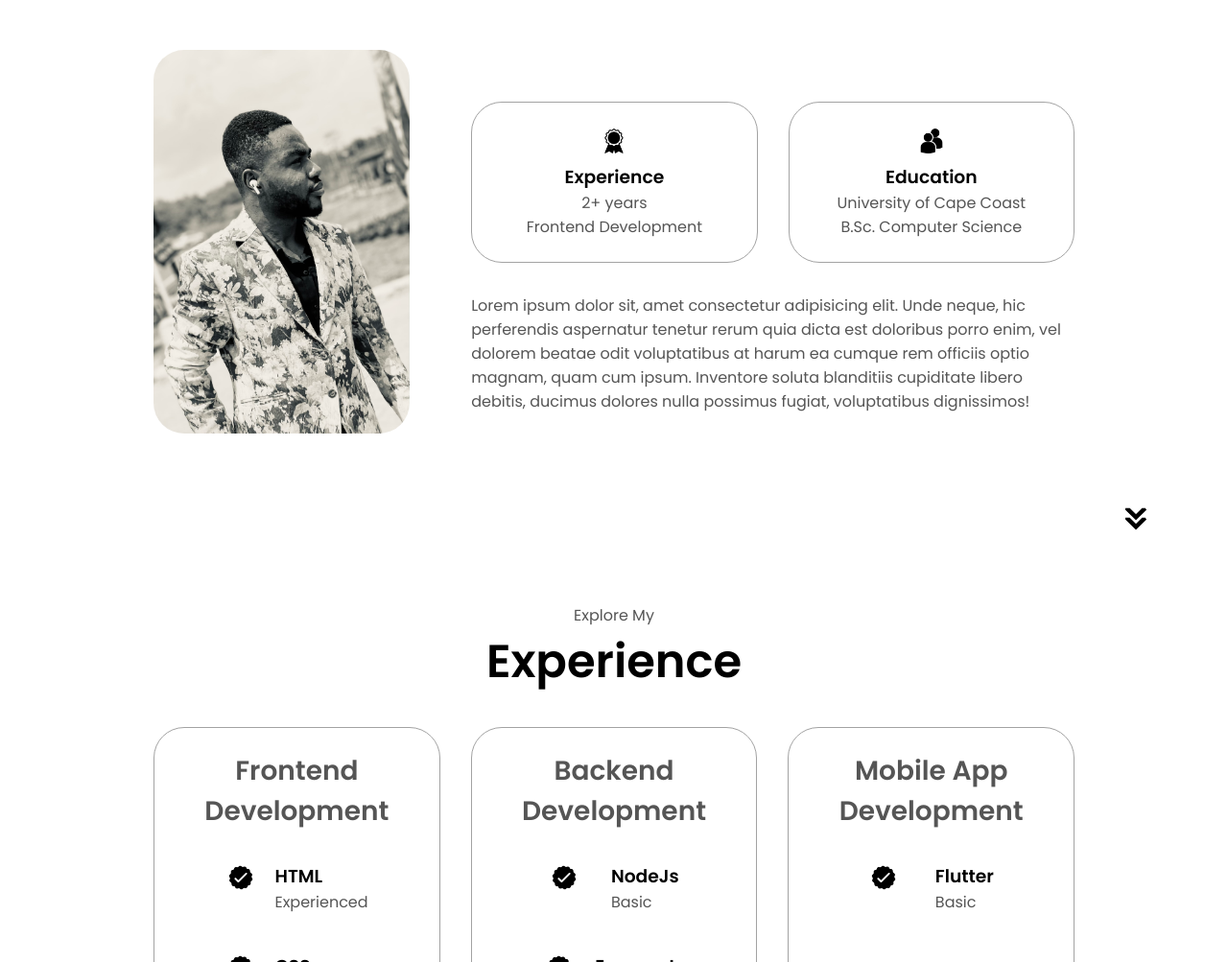
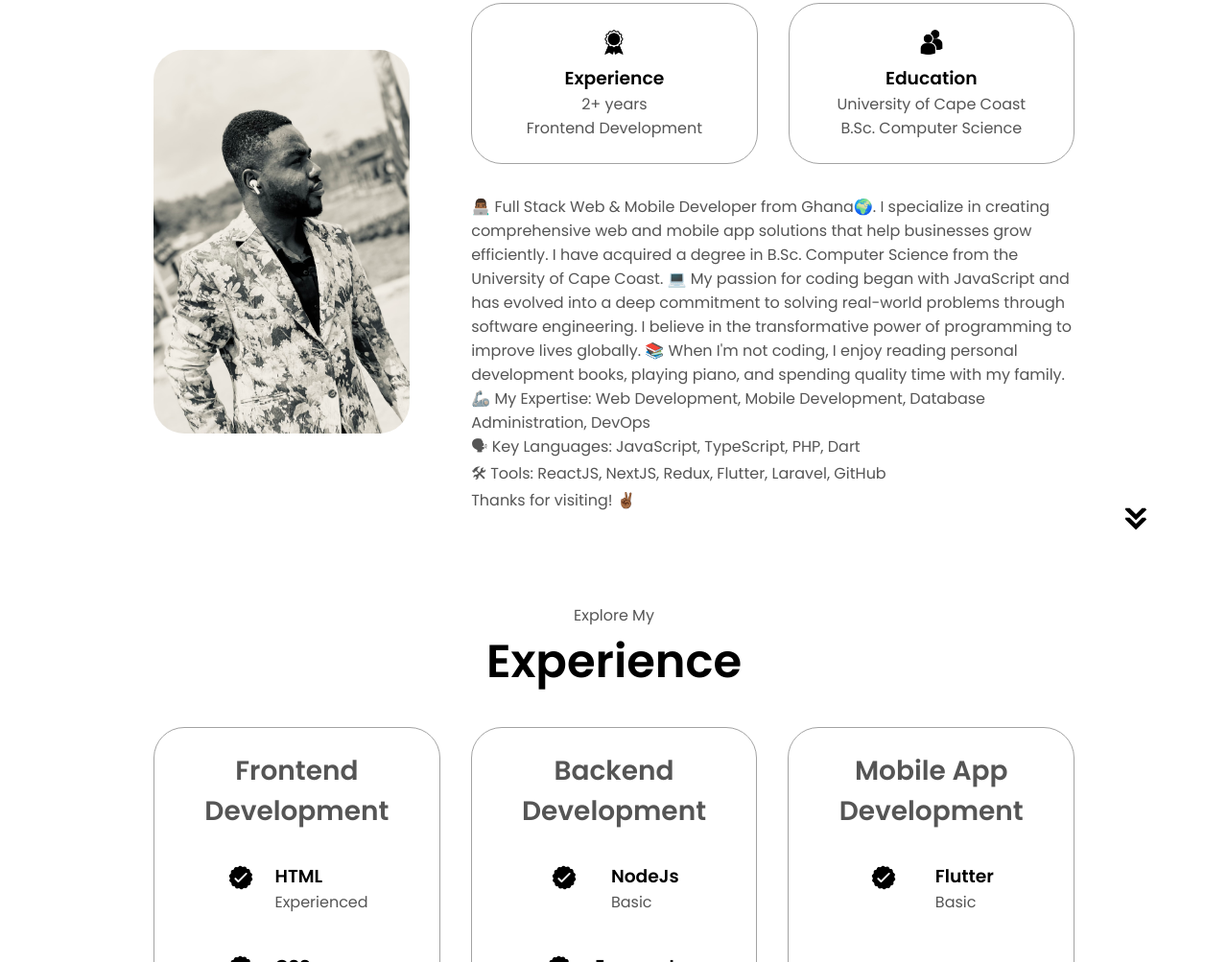
Before and after one commit to isaac-briandt/html-css-js-portfolio, a plain HTML site: page index.html in a window 1280 px wide. Shown: the part 1067-2070 px from the top of the page at 96% size. Drawn offline with Linux system fonts and the light colour scheme.

Commit message:
update about bio

```diff
--- a/index.html
+++ b/index.html
@@ -88,10 +88,20 @@
                     </div>
                 </div>
                 <div class="text-container">
-                    <p>Lorem ipsum dolor sit, amet consectetur adipisicing elit. Unde neque, hic perferendis aspernatur
-                        tenetur rerum quia dicta est doloribus porro enim, vel dolorem beatae odit voluptatibus at harum
-                        ea cumque rem officiis optio magnam, quam cum ipsum. Inventore soluta blanditiis cupiditate
-                        libero debitis, ducimus dolores nulla possimus fugiat, voluptatibus dignissimos!
+                    <p>👨🏾‍💻 Full Stack Web & Mobile Developer from Ghana🌍. I specialize in creating comprehensive web and mobile app solutions that help businesses grow
+                        efficiently. I have acquired a degree in B.Sc. Computer Science from the University of Cape Coast. 💻 My passion for coding began with JavaScript and has evolved into a deep commitment to solving
+                        real-world problems through software engineering. I believe in the transformative power of
+                        programming to improve lives globally.
+
+                        📚 When I'm not coding, I enjoy reading personal development books, playing piano, and spending
+                        quality time with my family. <br> 🦾 My Expertise:
+
+                        Web Development, Mobile Development, Database Administration, DevOps <br>
+                        🗣 Key Languages: JavaScript, TypeScript, PHP, Dart <br>
+
+                        🛠 Tools: ReactJS, NextJS, Redux, Flutter, Laravel, GitHub<br>
+
+                        Thanks for visiting! ✌🏾
                     </p>
                 </div>
             </div>
```
